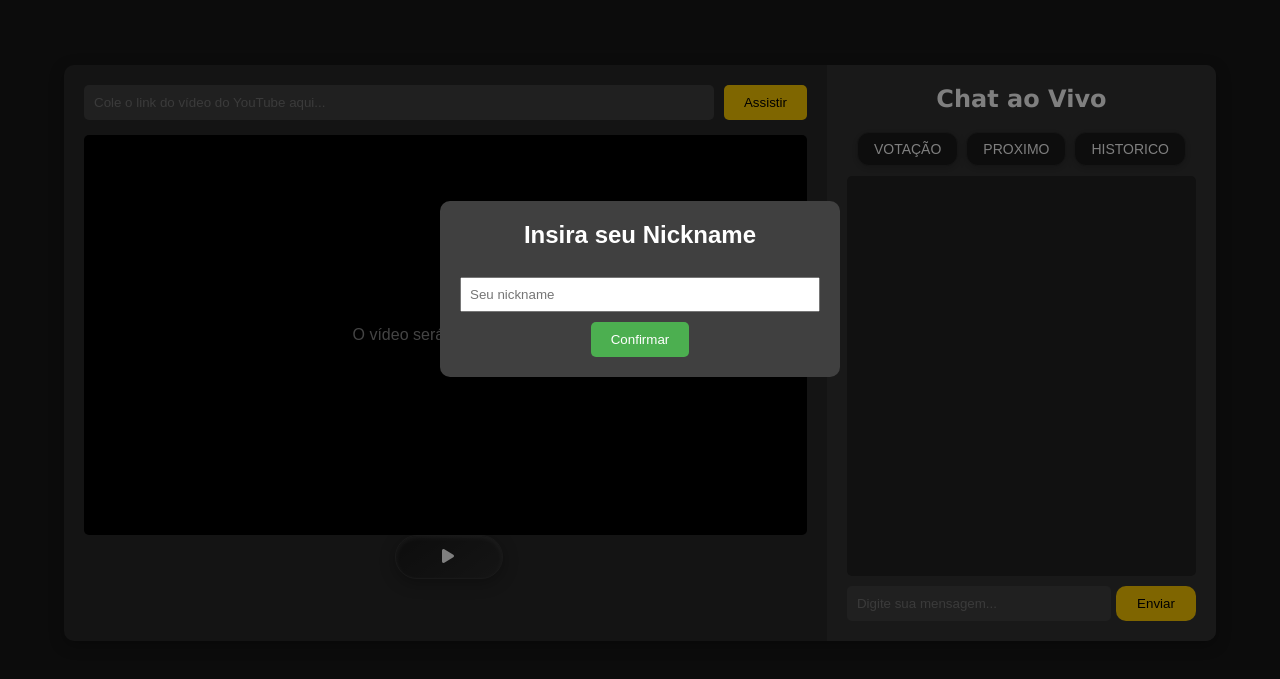
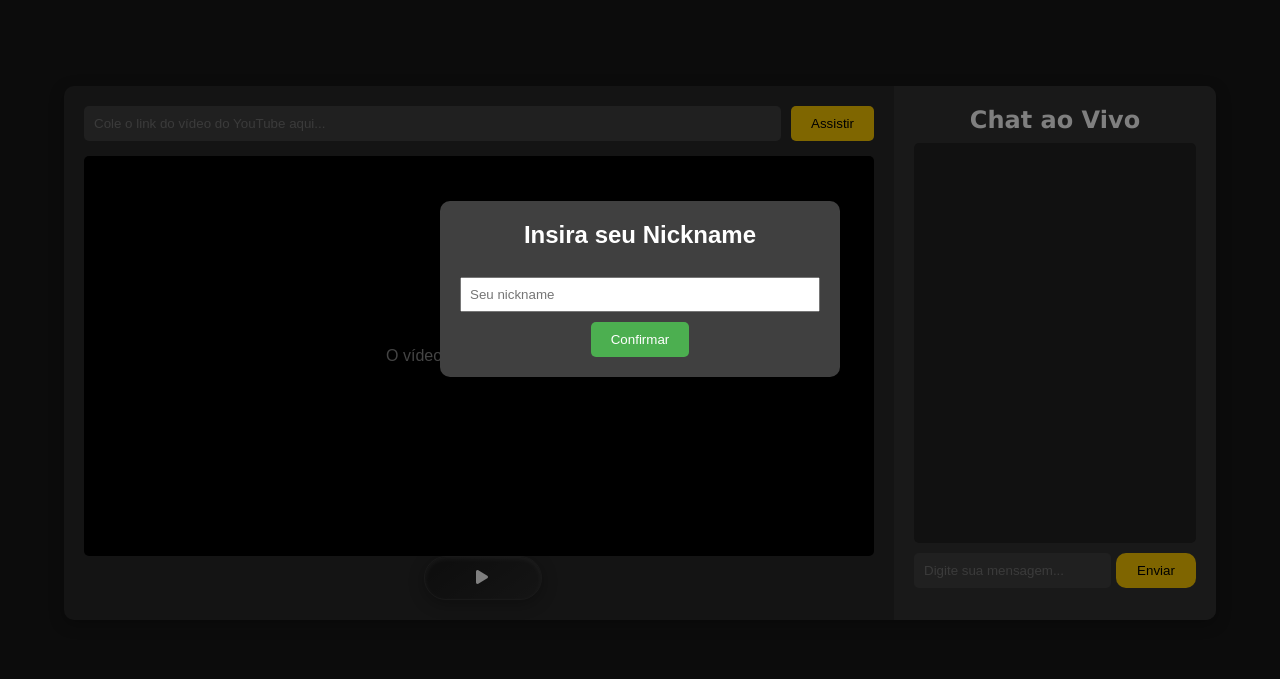
Before and after one commit to felipebocajr/RawView, a website: page public/index.html in a window 1280 px wide. Shown: the part 111-790 px from the top of the page. Drawn offline with Linux system fonts and the light colour scheme; no server answers.

Commit message:
remoção de botões

```diff
--- a/public/index.html
+++ b/public/index.html
@@ -728,11 +728,6 @@
             <!-- Seção de chat -->
             <div class="chat-section">
                 <h2>Chat ao Vivo</h2>
-                <div class="botoes-container">
-                    <button class="botao-chat" onclick="showVotePopup()">Votação</button>
-                    <button class="botao-chat">Proximo</button>
-                    <button class="botao-chat">Historico</button>
-                </div>
                 <div class="chat-box" id="chat-box"></div>
                 <div class="chat-input">
                     <input type="text" id="chat-message" placeholder="Digite sua mensagem...">
```
